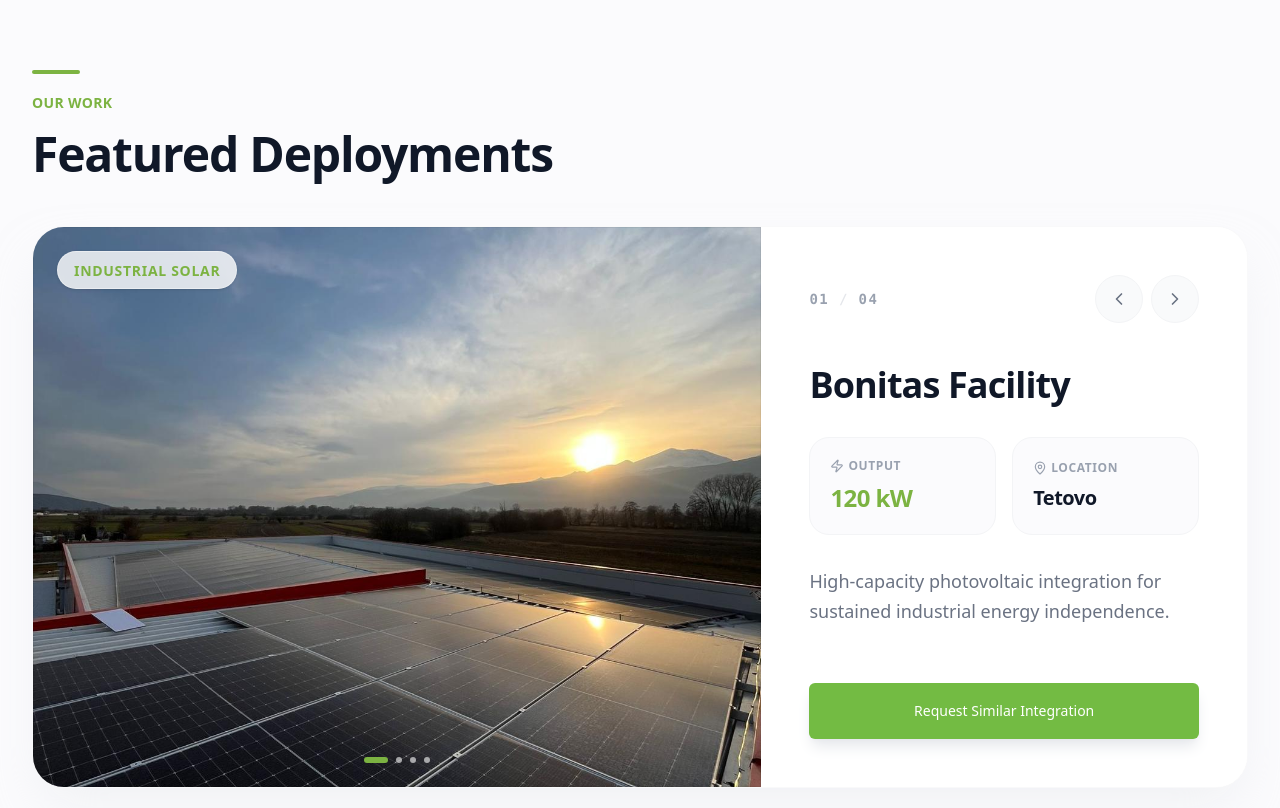
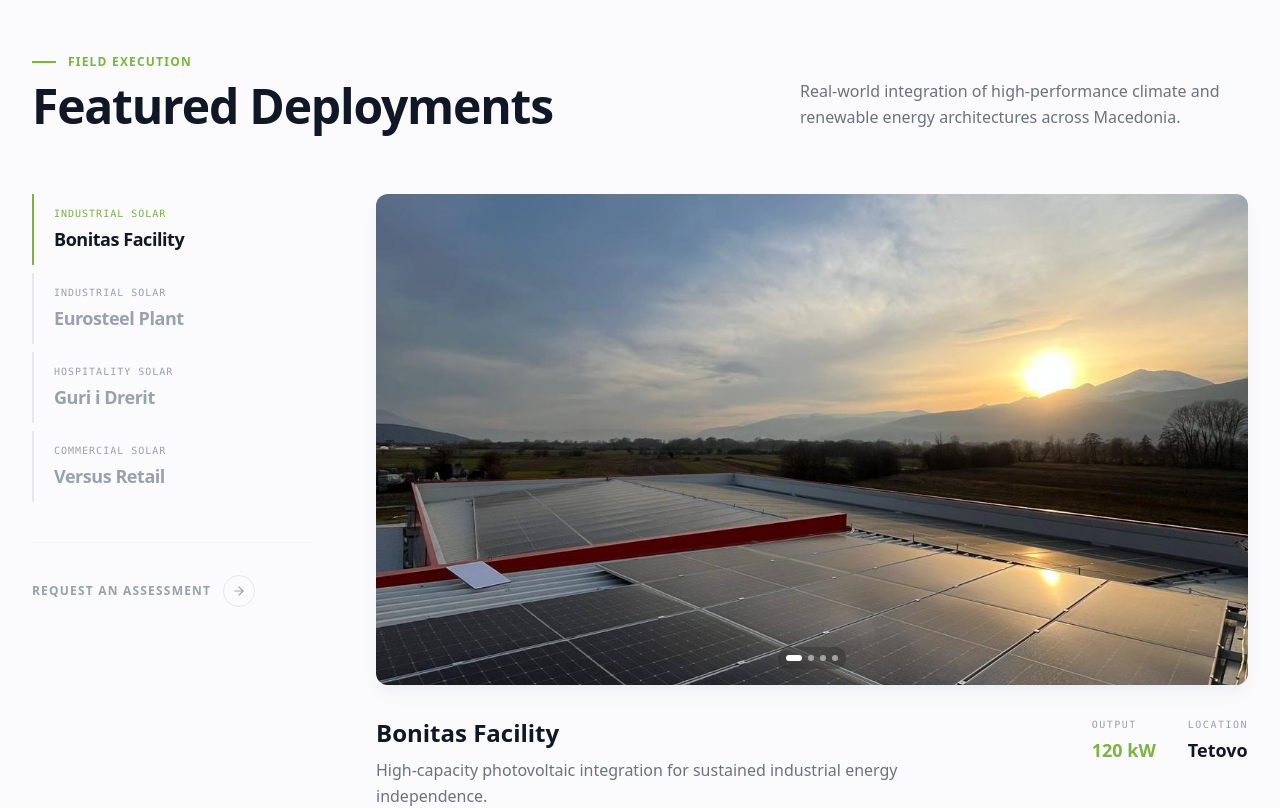
Before and after one commit to goM1NTY/v0-ecotech-evolution-website, a Next.js app: page / in a window 1280 px wide. Shown: the part 2360-3168 px from the top of the page. Built offline with nearby package versions, Linux system fonts and the light colour scheme.

Commit message:
feat: light architectural showcase layout for projects

```diff
--- a/components/projects.tsx
+++ b/components/projects.tsx
@@ -2,8 +2,7 @@
 
 import { useState } from "react"
 import { motion, AnimatePresence } from "framer-motion"
-import { MapPin, ChevronLeft, ChevronRight, Zap } from "lucide-react"
-import { Button } from "@/components/ui/button"
+import { ChevronLeft, ChevronRight, ArrowRight } from "lucide-react"
 import Image from "next/image"
 
 const projects = [
@@ -68,17 +67,12 @@ export function Projects() {
   const [currentProjectIndex, setCurrentProjectIndex] = useState(0)
   const [currentImageIndex, setCurrentImageIndex] = useState(0)
 
-  const nextProject = () => {
-    setCurrentProjectIndex((prev) => (prev + 1) % projects.length)
+  const currentProject = projects[currentProjectIndex]
+
+  const setProject = (index: number) => {
+    setCurrentProjectIndex(index)
     setCurrentImageIndex(0)
   }
-
-  const prevProject = () => {
-    setCurrentProjectIndex((prev) => (prev - 1 + projects.length) % projects.length)
-    setCurrentImageIndex(0)
-  }
-
-  const currentProject = projects[currentProjectIndex]
 
   const nextImage = (e: React.MouseEvent) => {
     e.stopPropagation()
@@ -91,7 +85,7 @@ export function Projects() {
   }
 
   return (
-    <section className="py-24 lg:py-32 bg-[#FBFBFD] border-t border-gray-100">
+    <section className="py-20 lg:py-28 bg-[#FBFBFD] border-t border-gray-100">
       <div className="mx-auto max-w-7xl px-6 lg:px-8">
 
         {/* Section Header */}
@@ -100,73 +94,112 @@ export function Projects() {
           initial={{ opacity: 0, y: 20 }}
           whileInView={{ opacity: 1, y: 0 }}
           viewport={{ once: true }}
-          className="mb-12 scroll-mt-20"
+          className="mb-12 md:mb-16 flex flex-col md:flex-row md:items-end justify-between gap-6 scroll-mt-20"
         >
-          <div className="w-12 h-1 bg-[#7CB342] rounded-full mb-4" />
-          <span className="text-sm font-bold text-[#7CB342] tracking-wide uppercase">
-            Our Work
+          <div>
+            <div className="flex items-center gap-3 mb-3">
+              <div className="w-6 h-0.5 bg-[#7CB342]" />
+              <span className="text-xs font-bold text-[#7CB342] tracking-widest uppercase">
+                Field Execution
               </span>
-          <h2 className="mt-4 text-4xl sm:text-5xl font-extrabold text-gray-900 tracking-tight">
+            </div>
+            <h2 className="text-3xl sm:text-4xl lg:text-5xl font-extrabold text-gray-900 tracking-tight">
               Featured Deployments
             </h2>
+          </div>
+
+          <p className="text-gray-500 max-w-md text-base leading-relaxed">
+            Real-world integration of high-performance climate and renewable energy architectures across Macedonia.
+          </p>
         </motion.div>
 
-        {/* Master Showcase Card */}
-        <div className="relative bg-white rounded-[2rem] shadow-2xl shadow-gray-200/50 border border-gray-100/50 overflow-hidden group hover:shadow-3xl transition-shadow duration-700">
-          <div className="flex flex-col lg:grid lg:grid-cols-5 lg:min-h-[560px]">
+        {/* Master Architectural Showcase (Light Theme) */}
+        <div className="grid lg:grid-cols-[280px_1fr] gap-8 lg:gap-16">
 
-            {/* Left: The Image Column (60%) */}
-            <div className="relative w-full h-[55vh] sm:h-[450px] lg:h-auto lg:min-h-full bg-gray-100 overflow-hidden lg:col-span-3">
-              <AnimatePresence mode="popLayout" initial={false}>
+          {/* Left: Project Selector (The List) */}
+          <div className="flex flex-col gap-2">
+            {projects.map((project, idx) => {
+              const isActive = idx === currentProjectIndex
+              return (
+                <button
+                  key={project.id}
+                  onClick={() => setProject(idx)}
+                  className={`group flex flex-col text-left pl-5 py-3 border-l-2 transition-all duration-300 ${
+                    isActive
+                      ? "border-[#7CB342]"
+                      : "border-gray-200 hover:border-gray-300"
+                  }`}
+                >
+                  <span className={`text-[10px] font-mono tracking-widest uppercase mb-1 transition-colors ${
+                    isActive ? "text-[#7CB342]" : "text-gray-400 group-hover:text-gray-500"
+                  }`}>
+                    {project.type}
+                  </span>
+                  <span className={`text-lg font-bold tracking-tight transition-colors ${
+                    isActive ? "text-gray-900" : "text-gray-400 group-hover:text-gray-600"
+                  }`}>
+                    {project.title}
+                  </span>
+                </button>
+              )
+            })}
+
+            {/* Global CTA */}
+            <div className="mt-8 pt-8 border-t border-gray-100 hidden lg:block">
+              <a
+                href="#contact"
+                className="group inline-flex items-center gap-3 text-xs font-bold uppercase tracking-widest text-gray-400 hover:text-gray-900 transition-colors"
+              >
+                Request an Assessment
+                <span className="w-8 h-8 rounded-full border border-gray-200 flex items-center justify-center group-hover:border-[#7CB342] group-hover:bg-[#7CB342]/10 transition-all">
+                  <ArrowRight className="w-3.5 h-3.5 text-gray-400 group-hover:text-[#7CB342]" />
+                </span>
+              </a>
+            </div>
+          </div>
+
+          {/* Right: The Image Area & Data */}
+          <div className="flex flex-col gap-6">
+
+            {/* Image Carousel */}
+            <div className="relative w-full aspect-[4/3] sm:aspect-video lg:aspect-[16/9] bg-gray-100 rounded-xl overflow-hidden group shadow-lg shadow-gray-200/50 ring-1 ring-inset ring-gray-900/5">
+              <AnimatePresence mode="wait" initial={false}>
                 <motion.div
                   key={`${currentProject.id}-${currentImageIndex}`}
-                  initial={{ opacity: 0, scale: 1.05 }}
-                  animate={{ opacity: 1, scale: 1 }}
+                  initial={{ opacity: 0 }}
+                  animate={{ opacity: 1 }}
                   exit={{ opacity: 0 }}
-                  transition={{ duration: 0.8, ease: [0.16, 1, 0.3, 1] }}
+                  transition={{ duration: 0.4, ease: "easeInOut" }}
                   className="absolute inset-0"
                 >
                   <Image
                     src={currentProject.images[currentImageIndex]}
-                    alt={`${currentProject.title} image ${currentImageIndex + 1}`}
+                    alt={`${currentProject.title} rendering`}
                     fill
-                    className="object-cover transition-transform duration-[1.5s] ease-out group-hover:scale-105"
+                    className="object-cover transition-transform duration-[2s] ease-out group-hover:scale-[1.02]"
                     priority
                   />
-                  {/* Inner bevel ring */}
-                  <div className="absolute inset-0 ring-1 ring-inset ring-black/5" />
                 </motion.div>
               </AnimatePresence>
 
-              {/* Type Badge */}
-              <div className="absolute top-6 left-6 z-20 bg-white/80 backdrop-blur-xl px-4 py-1.5 rounded-full shadow-sm border border-white/40">
-                <span className="text-sm font-bold text-[#7CB342] uppercase tracking-wider">
-                  {currentProject.type}
-                </span>
-              </div>
-
-              {/* Nested Carousel Controls (Images) */}
+              {/* Nested Carousel Controls */}
               {currentProject.images.length > 1 && (
                 <>
-                  <div className="absolute inset-y-0 left-4 z-20 flex items-center">
                   <button
                     onClick={prevImage}
-                      className="w-10 h-10 rounded-full bg-black/20 backdrop-blur-md flex items-center justify-center text-white hover:bg-black/40 transition-colors border border-white/20 opacity-0 group-hover:opacity-100 focus:opacity-100"
+                    className="absolute left-3 top-1/2 -translate-y-1/2 w-10 h-10 flex items-center justify-center text-gray-800 bg-white/70 hover:bg-white rounded-full backdrop-blur-md shadow-sm transition-all opacity-0 group-hover:opacity-100 z-20 focus:opacity-100"
                   >
-                      <ChevronLeft className="w-5 h-5" />
+                    <ChevronLeft className="w-5 h-5" strokeWidth={2} />
                   </button>
-                  </div>
-                  <div className="absolute inset-y-0 right-4 z-20 flex items-center">
                   <button
                     onClick={nextImage}
-                      className="w-10 h-10 rounded-full bg-black/20 backdrop-blur-md flex items-center justify-center text-white hover:bg-black/40 transition-colors border border-white/20 opacity-0 group-hover:opacity-100 focus:opacity-100"
+                    className="absolute right-3 top-1/2 -translate-y-1/2 w-10 h-10 flex items-center justify-center text-gray-800 bg-white/70 hover:bg-white rounded-full backdrop-blur-md shadow-sm transition-all opacity-0 group-hover:opacity-100 z-20 focus:opacity-100"
                   >
-                      <ChevronRight className="w-5 h-5" />
+                    <ChevronRight className="w-5 h-5" strokeWidth={2} />
                   </button>
-                  </div>
 
-                  {/* Image Dots */}
-                  <div className="absolute bottom-6 left-1/2 -translate-x-1/2 z-20 flex gap-2">
+                  {/* Progress Indicators */}
+                  <div className="absolute bottom-4 left-1/2 -translate-x-1/2 z-20 flex gap-1.5 p-2 bg-black/20 backdrop-blur-md rounded-full">
                     {currentProject.images.map((_, idx) => (
                       <button
                         key={idx}
@@ -175,7 +208,7 @@ export function Projects() {
                           setCurrentImageIndex(idx)
                         }}
                         className={`h-1.5 rounded-full transition-all duration-300 ${
-                          idx === currentImageIndex ? "w-6 bg-[#7CB342]" : "w-1.5 bg-white/60 hover:bg-white"
+                          idx === currentImageIndex ? "w-4 bg-white" : "w-1.5 bg-white/50 hover:bg-white/80"
                         }`}
                       />
                     ))}
@@ -184,85 +217,35 @@ export function Projects() {
               )}
             </div>
 
-            {/* Right: The Data & Controls Column (40%) */}
-            <div className="flex flex-col justify-center p-5 sm:p-8 lg:p-12 lg:col-span-2 bg-white relative">
+            {/* Bottom Technical Spec Data (Clean, B2B style) */}
+            <div className="flex flex-col sm:flex-row sm:items-start justify-between gap-6 pt-2">
 
-              {/* Controls Header (Projects) */}
-              <div className="flex items-center justify-between mb-8 relative z-10">
-                <span className="text-sm font-bold text-gray-400 font-mono tracking-widest">
-                  0{currentProjectIndex + 1} <span className="text-gray-200">/</span> 0{projects.length}
-                </span>
-
-                <div className="flex gap-2">
-                  <button
-                    onClick={prevProject}
-                    className="w-12 h-12 rounded-full border border-gray-100 flex items-center justify-center text-gray-500 hover:border-[#7CB342] hover:text-[#7CB342] bg-gray-50 hover:bg-[#7CB342]/5 transition-all focus:outline-none focus:ring-2 focus:ring-[#7CB342]/20"
-                  >
-                    <ChevronLeft className="w-5 h-5" />
-                  </button>
-                  <button
-                    onClick={nextProject}
-                    className="w-12 h-12 rounded-full border border-gray-100 flex items-center justify-center text-gray-500 hover:border-[#7CB342] hover:text-[#7CB342] bg-gray-50 hover:bg-[#7CB342]/5 transition-all focus:outline-none focus:ring-2 focus:ring-[#7CB342]/20"
-                  >
-                    <ChevronRight className="w-5 h-5" />
-                  </button>
-                </div>
+              <div className="max-w-xl">
+                <h3 className="text-2xl font-bold text-gray-900 mb-2">{currentProject.title}</h3>
+                <p className="text-gray-500 text-base leading-relaxed">
+                  {currentProject.description}
+                </p>
               </div>
 
-              {/* Data Payload */}
-              <div className="flex-grow flex flex-col justify-center">
-                <AnimatePresence mode="wait">
-                  <motion.div
-                    key={currentProject.id}
-                    initial={{ opacity: 0, y: 15 }}
-                    animate={{ opacity: 1, y: 0 }}
-                    exit={{ opacity: 0, y: -15 }}
-                    transition={{ duration: 0.4, ease: "easeOut" }}
-                    className="relative z-10"
-                  >
-                    <h3 className="text-2xl sm:text-4xl font-extrabold text-gray-900 leading-[1.15] tracking-tight">
-                      {currentProject.title}
-                    </h3>
-
-                    {/* Data Pills */}
-                    <div className="mt-5 sm:mt-8 grid grid-cols-2 gap-3 sm:gap-4">
-                      {/* Power Capacity Pill */}
-                      <div className="bg-[#FBFBFD] rounded-xl sm:rounded-[1.25rem] p-3.5 sm:p-5 border border-gray-100 flex flex-col justify-center transition-all hover:border-[#7CB342]/30">
-                        <span className="flex items-center text-gray-400 text-[10px] sm:text-xs font-bold uppercase tracking-wider mb-1 sm:mb-2">
-                          <Zap className="w-3.5 h-3.5 mr-1" />
+              <div className="flex items-center gap-6 sm:gap-8 shrink-0">
+                <div className="flex flex-col gap-1">
+                  <span className="text-[10px] font-mono tracking-[0.15em] text-gray-400 uppercase">
                     Output
                   </span>
-                        <span className="text-xl sm:text-2xl font-black text-[#7CB342] tracking-tight">
+                  <span className="text-lg font-bold text-[#7CB342]">
                     {currentProject.capacity}
                   </span>
                 </div>
-
-                      {/* Location Pill */}
-                      <div className="bg-[#FBFBFD] rounded-xl sm:rounded-[1.25rem] p-3.5 sm:p-5 border border-gray-100 flex flex-col justify-center transition-all hover:border-gray-200">
-                        <span className="flex items-center text-gray-400 text-[10px] sm:text-xs font-bold uppercase tracking-wider mb-1 sm:mb-2">
-                          <MapPin className="w-3.5 h-3.5 mr-1" />
+                <div className="flex flex-col gap-1">
+                  <span className="text-[10px] font-mono tracking-[0.15em] text-gray-400 uppercase">
                     Location
                   </span>
-                        <span className="text-lg sm:text-xl font-bold text-gray-900 tracking-tight">
+                  <span className="text-lg font-bold text-gray-900">
                     {currentProject.location}
                   </span>
                 </div>
               </div>
 
-                    <p className="mt-5 sm:mt-8 text-[15px] sm:text-lg text-gray-500 leading-relaxed font-normal">
-                      {currentProject.description}
-                    </p>
-                  </motion.div>
-                </AnimatePresence>
-              </div>
-
-              {/* Footer CTA */}
-              <Button
-                className="mt-8 sm:mt-12 w-full bg-gray-900 hover:bg-[#7CB342] text-white rounded-2xl h-12 sm:h-14 font-bold shadow-lg shadow-gray-200 hover:shadow-[#7CB342]/20 transition-all duration-300 transform"
-                asChild
-              >
-                <a href="#contact">Request Similar Integration</a>
-              </Button>
             </div>
 
           </div>
```
Lines whose indentation alone changed are shown as unchanged.
